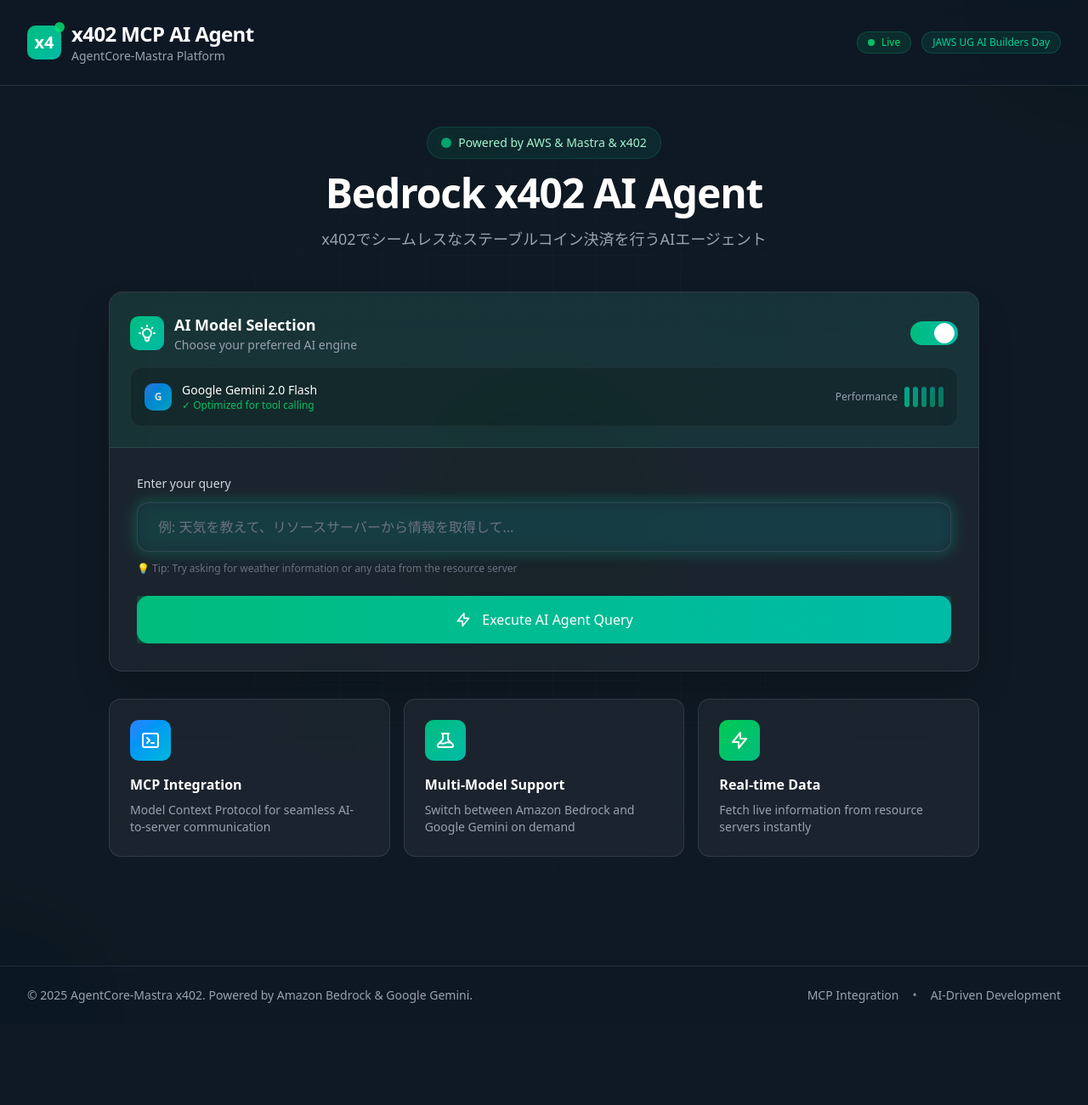
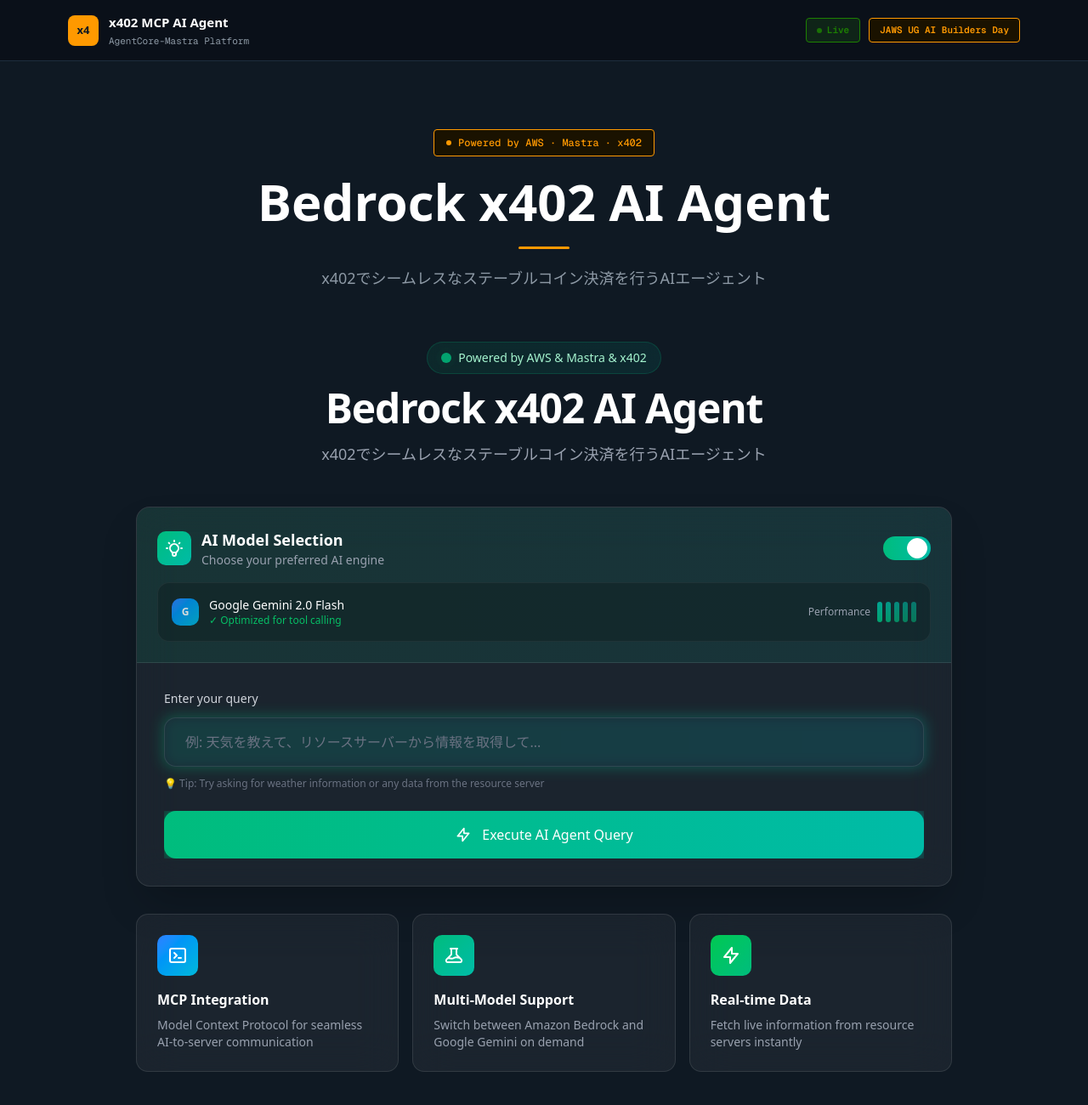
Before and after one commit to mashharuki/AgentCore-Mastra-x402, a Next.js app in the folder pkgs/frontend/: page / in a window 1280 px wide. Shown: the top 1300 px of the page at 85% size. Before the commit the page ends 1205 px from the top, so only its background shows below. Built offline with nearby package versions, Linux system fonts and the light colour scheme.

Commit message:
style: rewrite page with AWS re:Invent header and hero, remove footer

```diff
--- a/pkgs/frontend/src/app/page.tsx
+++ b/pkgs/frontend/src/app/page.tsx
@@ -2,81 +2,54 @@
 
 export default function Home() {
   return (
-    <main className="min-h-screen relative overflow-hidden">
-      {/* Animated background effects */}
-      <div className="absolute inset-0 overflow-hidden pointer-events-none">
-        <div className="absolute -top-40 -right-40 w-80 h-80 bg-emerald-500 rounded-full mix-blend-multiply filter blur-xl opacity-20 animate-blob" />
-        <div className="absolute -bottom-40 -left-40 w-80 h-80 bg-teal-500 rounded-full mix-blend-multiply filter blur-xl opacity-20 animate-blob animation-delay-2000" />
-        <div className="absolute top-1/2 left-1/2 transform -translate-x-1/2 -translate-y-1/2 w-80 h-80 bg-green-500 rounded-full mix-blend-multiply filter blur-xl opacity-20 animate-blob animation-delay-4000" />
-
-        {/* Additional floating orbs */}
-        <div className="absolute top-1/4 right-1/4 w-40 h-40 bg-teal-500 rounded-full mix-blend-multiply filter blur-2xl opacity-10 animate-float" />
-        <div className="absolute bottom-1/4 left-1/4 w-40 h-40 bg-emerald-500 rounded-full mix-blend-multiply filter blur-2xl opacity-10 animate-float animation-delay-300" />
-
-        {/* Subtle grid overlay */}
-        <div className="absolute inset-0 bg-[linear-gradient(rgba(255,255,255,0.02)_1px,transparent_1px),linear-gradient(90deg,rgba(255,255,255,0.02)_1px,transparent_1px)] bg-[size:50px_50px] [mask-image:radial-gradient(ellipse_at_center,black_20%,transparent_80%)]" />
+    <main className="min-h-screen">
+      {/* Header */}
+      <header className="h-[72px] border-b border-aws-border bg-[#0A1019] px-20 flex items-center justify-between">
+        <div className="flex items-center gap-3">
+          <div className="w-9 h-9 bg-aws-orange rounded-md flex items-center justify-center shrink-0">
+            <span className="text-aws-base font-bold text-[13px]">x4</span>
           </div>
-
-      {/* Header */}
-      <header className="relative z-10 border-b border-white/10 backdrop-blur-sm bg-slate-900/30 animate-slideInFromTop">
-        <div className="max-w-7xl mx-auto px-4 sm:px-6 lg:px-8 py-6">
-          <div className="flex items-center justify-between">
-            <div className="flex items-center space-x-4 animate-slideInFromLeft">
-              <div className="flex items-center space-x-3">
-                <div className="relative group">
-                  <div className="w-10 h-10 bg-gradient-to-br from-emerald-500 to-teal-500 rounded-lg flex items-center justify-center animate-pulse-glow cursor-pointer transition-transform duration-300 hover:scale-110 hover:rotate-12">
-                    <span className="text-white font-bold text-xl">x4</span>
-                  </div>
-                  <div className="absolute -top-1 -right-1 w-3 h-3 bg-green-400 rounded-full animate-pulse" />
-                </div>
-                <div>
-                  <h1 className="text-2xl font-bold text-white tracking-tight hover:text-emerald-400 transition-colors duration-300 cursor-pointer">
+          <div className="flex flex-col gap-0.5">
+            <h1 className="text-white font-bold text-[15px]">
               x402 MCP AI Agent
             </h1>
-                  <p className="text-sm text-gray-400">
+            <p className="font-mono text-[11px] text-aws-dim">
               AgentCore-Mastra Platform
             </p>
           </div>
         </div>
-            </div>
-            <div className="flex items-center space-x-3 animate-slideInFromRight">
-              <span className="inline-flex items-center px-3 py-1 rounded-full text-xs font-medium bg-green-400/10 text-green-400 border border-green-400/20 animate-bounce-slow hover:scale-105 transition-transform duration-300 cursor-pointer">
-                <span className="w-2 h-2 bg-green-400 rounded-full mr-2 animate-pulse" />
+        <div className="flex items-center gap-2.5">
+          <span className="flex items-center gap-1.5 px-3 py-[5px] rounded bg-[#0F2418] border border-aws-green font-mono text-[11px] font-semibold text-aws-green">
+            <span className="w-1.5 h-1.5 rounded-full bg-aws-green animate-pulse" />
             Live
           </span>
-              <span className="inline-flex items-center px-3 py-1 rounded-full text-xs font-medium bg-emerald-400/10 text-emerald-400 border border-emerald-400/20 animate-float hover:scale-105 transition-transform duration-300 cursor-pointer">
+          <span className="px-3 py-[5px] rounded bg-[#1A1200] border border-aws-orange font-mono text-[11px] font-semibold text-aws-orange">
             JAWS UG AI Builders Day
           </span>
         </div>
-          </div>
-        </div>
       </header>
 
+      {/* Hero */}
+      <div className="flex flex-col items-center gap-5 px-20 pt-20 pb-[60px]">
+        <div className="flex items-center gap-2 px-3.5 py-[6px] rounded bg-[#1A1200] border border-aws-orange">
+          <span className="w-1.5 h-1.5 rounded-full bg-aws-orange shrink-0" />
+          <span className="font-mono text-[12px] font-medium text-aws-orange">
+            Powered by AWS · Mastra · x402
+          </span>
+        </div>
+        <h2 className="text-[60px] font-extrabold text-white text-center leading-[1.1] max-w-[860px]">
+          Bedrock x402 AI Agent
+        </h2>
+        <div className="w-[60px] h-[3px] rounded-sm bg-aws-orange" />
+        <p className="text-lg text-aws-dim text-center max-w-[600px] leading-relaxed">
+          x402でシームレスなステーブルコイン決済を行うAIエージェント
+        </p>
+      </div>
+
       {/* Main content */}
-      <div className="relative z-10 max-w-7xl mx-auto px-4 sm:px-6 lg:px-8 py-12">
+      <div className="px-40 pb-20">
         <Weather />
       </div>
-
-      {/* Footer */}
-      <footer className="relative z-10 border-t border-white/10 backdrop-blur-sm bg-slate-900/30 mt-20 animate-fadeIn animation-delay-600">
-        <div className="max-w-7xl mx-auto px-4 sm:px-6 lg:px-8 py-6">
-          <div className="flex items-center justify-between text-sm text-gray-400">
-            <p className="animate-slideInFromLeft hover:text-emerald-400 transition-colors duration-300">
-              © 2025 AgentCore-Mastra x402. Powered by Amazon Bedrock & Google
-              Gemini.
-            </p>
-            <div className="flex items-center space-x-4 animate-slideInFromRight">
-              <span className="hover:text-white transition-colors duration-300 cursor-pointer">
-                MCP Integration
-              </span>
-              <span className="animate-pulse">•</span>
-              <span className="hover:text-white transition-colors duration-300 cursor-pointer">
-                AI-Driven Development
-              </span>
-            </div>
-          </div>
-        </div>
-      </footer>
     </main>
   );
 }
```
Lines whose indentation alone changed are shown as unchanged.
